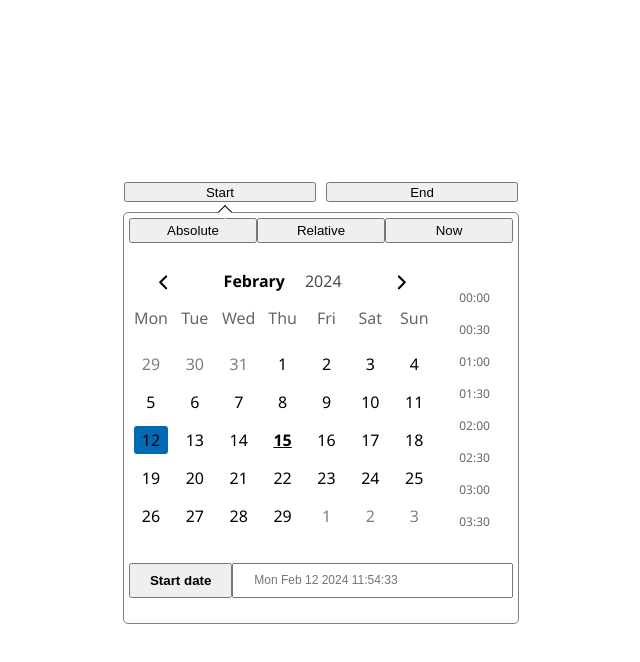
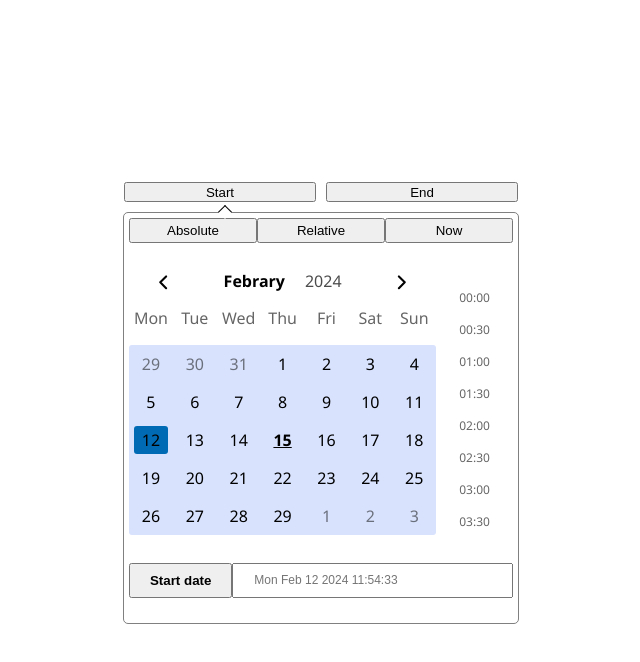
Before and after one commit to Olegdrn/dataPicker, a React (Create React App) app: page / in a window 1280 px wide. In both pictures the pointer is over the element 601 px from the left and 439 px from the top of the page. Shown: the top 662 px of the page, without its empty margins (319-959 px from the left). Built offline with nearby package versions, Linux system fonts and the light colour scheme.

Commit message:
background

```diff
--- a/src/components/daysMode/Days.module.scss
+++ b/src/components/daysMode/Days.module.scss
@@ -38,6 +38,10 @@ align-items: center;
 
 .calendar, .weekDays{
   @extend %grid;
+}
+.calendar:hover{
+  background-color: #d8e2fc;
+  border-radius: 3px;
 }
 
 .dayCell, .dayCellBefAft{
```
